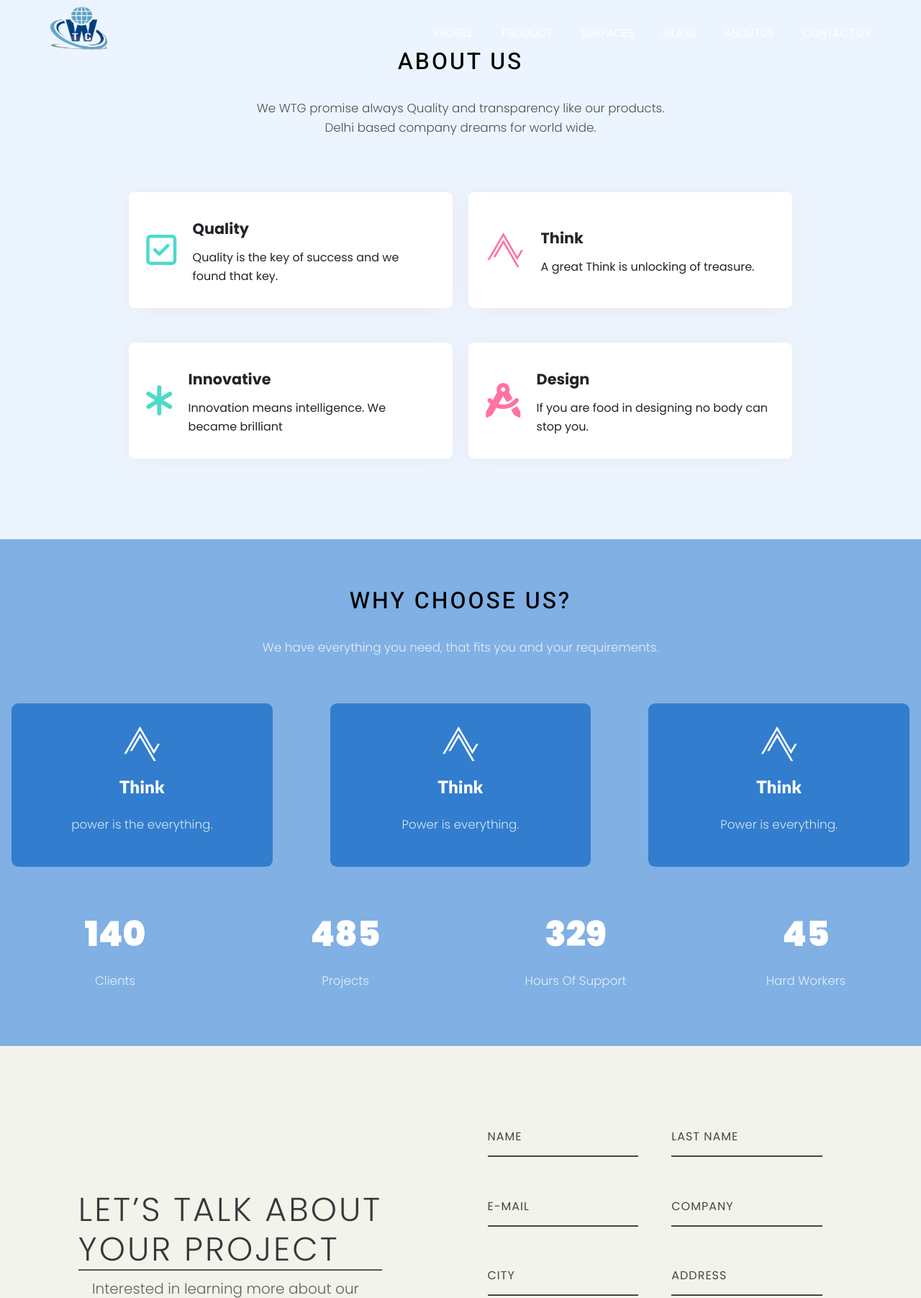
After one commit to sazid9937/WTG-Company, a Django app: page /aboutus in a window 1280 px wide. The commit adds this page. Shown: the top 1803 px of the page at 72% size. Run offline with Django 4.2, Linux system fonts and the light colour scheme; some libraries are stand-ins or nearby versions; some web fonts are replaced.

Commit message:
aboutus page

```diff
--- a/app/urls.py
+++ b/app/urls.py
@@ -5,5 +5,6 @@ from . import views
 urlpatterns = [
     path('',views.home,name="home"),
     path('product',views.product,name="product"),
+    path('aboutus',views.aboutus,name="aboutus"),
     path('glass_surface/<id>/',views.glass_surface,name="glass_surface")
 ]
--- a/app/views.py
+++ b/app/views.py
@@ -22,3 +22,6 @@ def glass_surface(request,id):
 
 def product(request):
     return render(request,"product.html")
+
+def aboutus(request):
+    return render(request,"aboutus.html")
--- a/static/css/contact.css
+++ b/static/css/contact.css
@@ -102,7 +102,7 @@ input[type='text'], [type='email'], select, textarea {
 	font-size: 1.000em;
   font-weight: 400;
   letter-spacing: 1px;
-	margin: 0em 0 1.875em 0;
+	 margin: 0em 0 1.875em 0;
 	padding: 0 0 0.875em 0;
   text-transform: uppercase;
 	width: 100%;
@@ -120,7 +120,7 @@ input[type='text'], [type='email'], select, textarea {
 
 input[type='text']:focus, [type='email']:focus, textarea:focus {
 	outline: none;
-	padding: 0 0 0.875em 0;
+	/* padding: 0 0 0.875em 0; */
 }
 
 .message {
--- /dev/null
+++ b/templates/aboutus.html
@@ -0,0 +1,118 @@
+{% extends "base.html" %}
+{% block aboutus %}
+{% include "header.html" %}
+    <!-- About us -->
+    <section id = "services1">
+        <div class = "container_about">
+          <div class = "services-content">
+            <div class = "title-content">
+              <h2 class = "title">About Us</h2>
+              <p class = "lead">We WTG promise always Quality and transparency like our products. Delhi based company dreams for world wide.</p>
+            </div>
+            <div class = "services-list">
+              <div class = "service-item" data-aos = "flip-left">
+                <span>
+                  <i class = "fa fa-check-square-o"></i>
+                </span>
+                <div>
+                  <h3 class = "heading">Quality</h3>
+                  <p>Quality is the key of success and we found that key.</p>
+                </div>
+              </div>
+
+              <div class = "service-item" data-aos = "flip-left">
+                <span>
+                  <i class="fab fa-think-peaks"></i>
+                </span>
+                <div>
+                  <h3 class = "heading">Think</h3>
+                  <p>A great Think is unlocking of treasure.</p>
+                </div>
+              </div>
+
+              <div class = "service-item" data-aos = "flip-left">
+                <span>
+                  <i class="fa-solid fa-asterisk"></i>
+                </span>
+                <div>
+                  <h3 class = "heading">Innovative</h3>
+                  <p>Innovation means intelligence. We became brilliant</p>
+                </div>
+              </div>
+
+              <div class = "service-item" data-aos = "flip-left">
+                <span>
+                  <i class="fa-solid fa-compass-drafting"></i>
+                </span>
+                <div>
+                  <h3 class = "heading">Design</h3>
+                  <p>If you are food in designing no body can stop you.</p>
+                </div>
+              </div>
+            </div>
+          </div>
+        </div>
+      </section>
+
+      <!-- why choose us -->
+      <section id = "services2">
+        <div class = "container_choose">
+          <div class = "services-content">
+            <div class = "title-content">
+              <h2 class = "title">Why choose us?</h2>
+              <p class = "lead">We have everything you need, that fits you and your requirements.</p>
+            </div>
+
+            <div class = "service-type-list">
+              <div class = "service-type" data-aos = "zoom-in">
+                <span>
+                  <i class="fab fa-think-peaks"></i>
+                </span>
+                <h2 class = "display-text">Think</h2>
+                <p class = "lead">power is the everything.</p>
+                <!-- <a href = "#">Read More</a> -->
+              </div>
+
+              <div class = "service-type" data-aos = "zoom-in">
+                <span>
+                  <i class="fab fa-think-peaks"></i>
+                </span>
+                <h2 class = "display-text">Think</h2>
+                <p class = "lead">Power is everything.</p>
+                <!-- <a href = "#">Read More</a> -->
+              </div>
+
+              <div class = "service-type" data-aos = "zoom-in">
+                <span>
+                  <i class="fab fa-think-peaks"></i>
+                </span>
+                <h2 class = "display-text">Think</h2>
+                <p class = "lead">Power is everything.</p>
+                <!-- <a href = "#">Read More</a> -->
+              </div>
+            </div>
+
+            <div class = "service-data">
+              <div class = "service-data-item">
+                <span class='numscroller' data-min='1' data-max='140' data-delay='5' data-increment='5'>0</span>
+                <p class = "lead">Clients</p>
+              </div>
+              <div class = "service-data-item">
+                <span class='numscroller' data-min='1' data-max='485' data-delay='5' data-increment='5'>0</span>
+                <p class = "lead">Projects</p>
+              </div>
+              <div class = "service-data-item">
+                <span class='numscroller' data-min='1' data-max='329' data-delay='5' data-increment='5'>0</span>
+                <p class = "lead">Hours Of Support</p>
+              </div>
+              <div class = "service-data-item">
+                <span class='numscroller' data-min='1' data-max='45' data-delay='5' data-increment='5'>0</span>
+                <p class = "lead">Hard Workers</p>
+              </div>
+            </div>
+          </div>
+        </div>
+      </section>
+{% include "contact.html" %}
+{% include "footer.html" %}
+{% endblock aboutus %}
--- a/templates/base.html
+++ b/templates/base.html
@@ -30,6 +30,10 @@
     {% block notfound %}
 
     {% endblock notfound %}
+
+    {% block aboutus %}
+
+    {% endblock aboutus %}
 
 
     <script>
--- a/templates/header.html
+++ b/templates/header.html
@@ -10,52 +10,10 @@
             <li><a href="{% url 'product' %}">PRODUCT</a></li>
             <li><a href="#features">SURFACES</a></li>
             <li><a href="#new-arrival">GLASS</a></li>
+            <li><a href="{% url 'aboutus' %}">ABOUTUS</a></li>
             <li><a href="#contact">CONTACT US</a></li>
         </ul>
         <div class="bars">
             <img id="bar" src="{% static 'images/menu.png' %}" alt="">
         </div>
     </header>
-
-    <!-- <script>
-        var swiper = new Swiper(".mySwiper", {
-          slidesPerView: 1,
-          spaceBetween: 10,
-          loop: true,
-          autoplay: true,
-          speed: 600,
-          breakpoints: {
-            576: {
-              slidesPerView: 2,
-              spaceBetween: 30,
-            },
-            768: {
-              slidesPerView: 3,
-              spaceBetween: 10,
-            },
-            991: {
-              slidesPerView: 3,
-              spaceBetween: 20,
-            },
-          },
-        });
-    </script>
-
-    <script>
-          const left = document.querySelector(".left");
-          const right = document.querySelector(".right");
-          const container = document.querySelector(".container-split-page");
-
-          left.addEventListener("mouseenter", () =>
-          container.classList.add("hover-left")
-          );
-          left.addEventListener("mouseleave", () =>
-          container.classList.remove("hover-left")
-          );
-          right.addEventListener("mouseenter", () =>
-          container.classList.add("hover-right")
-          );
-          right.addEventListener("mouseleave", () =>
-          container.classList.remove("hover-right")
-          );
-    </script> -->
```
Also changed, not shown: templates/index.html (+2 -121 lines).
